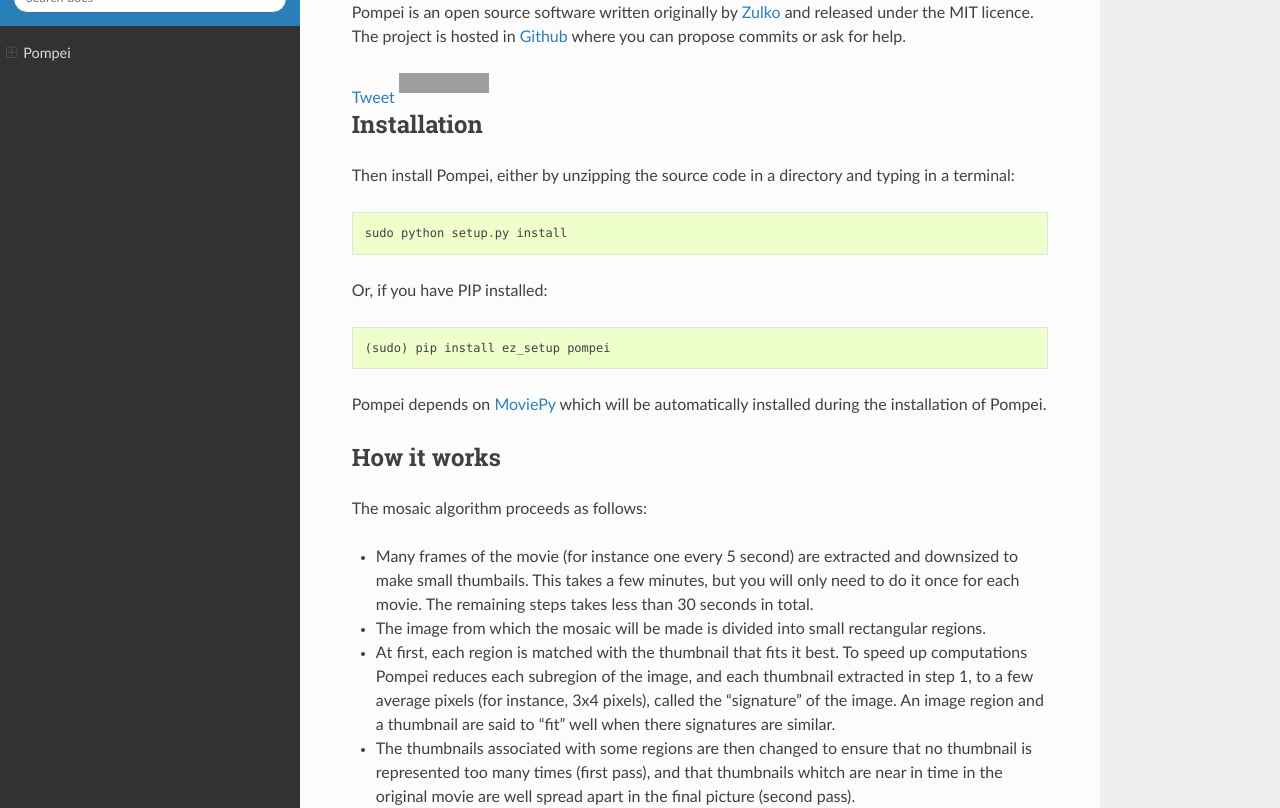
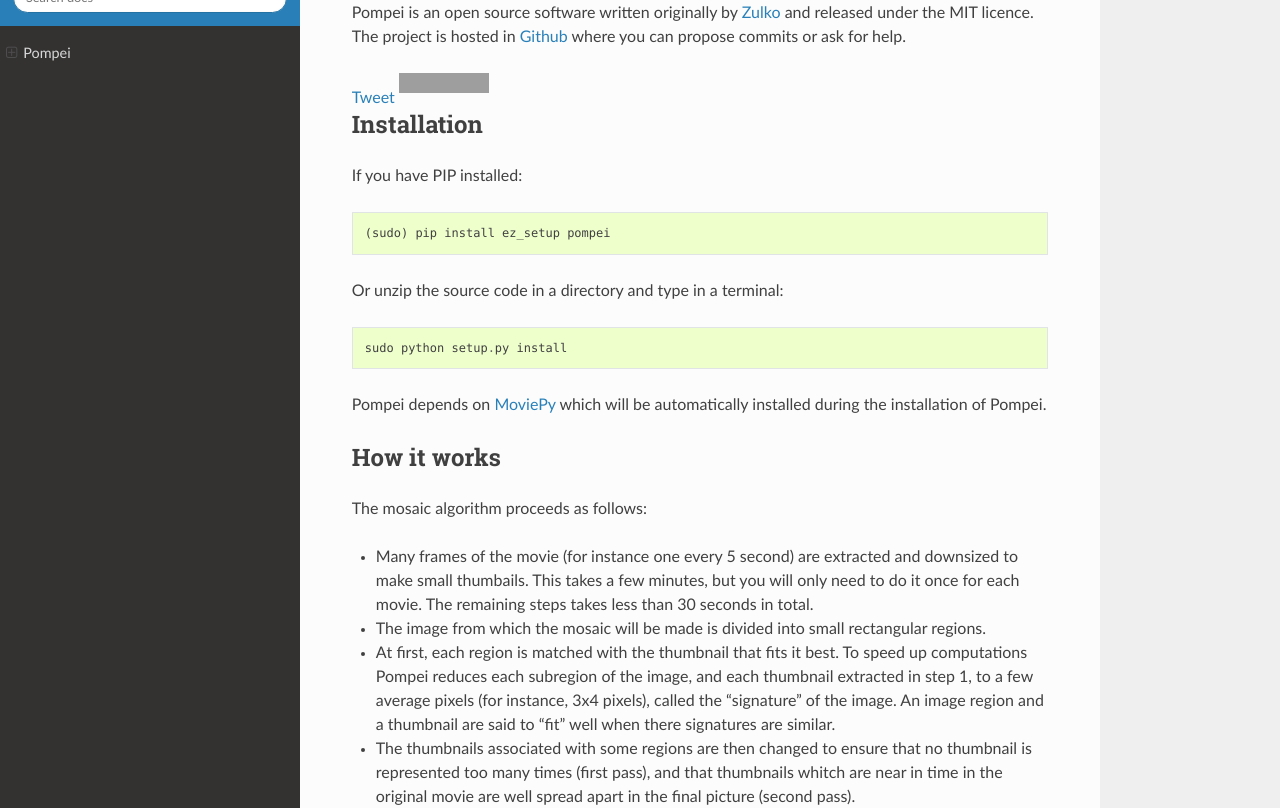
Before and after one commit to Zulko/pompei, a Sphinx documentation site: the page built from docs/index.rst, in a window 1280 px wide and 900 px high, scrolled down 768 px, cut to the strip 92-900 px from the top of the window. Built offline with Sphinx 7.4.7 and the Read the Docs theme 2.0.0, drawn with Linux system fonts in a browser that asks for light colours; comment, search, counter and statistics services are not loaded; grey boxes are pictures that could not be loaded.

```diff
--- a/docs/index.rst
+++ b/docs/index.rst
@@ -27,13 +27,13 @@ Pompei is an open source software written originally by Zulko_ and released unde
 Installation
 --------------
 
-Then install Pompei, either by unzipping the source code in a directory and typing in a terminal: ::
+If you have PIP installed: ::
+
+    (sudo) pip install ez_setup pompei
+
+Or unzip the source code in a directory and type in a terminal: ::
 
     sudo python setup.py install
-
-Or, if you have PIP installed: ::
-
-    (sudo) pip install ez_setup pompei
 
 
 Pompei depends on MoviePy_ which will be automatically installed during the installation of Pompei.
```
Also changed, not shown: README.rst (+13 -2 lines).
